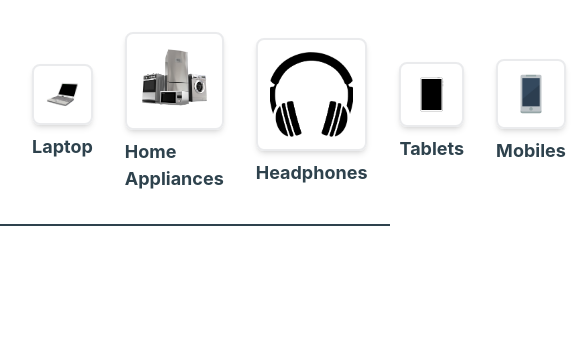
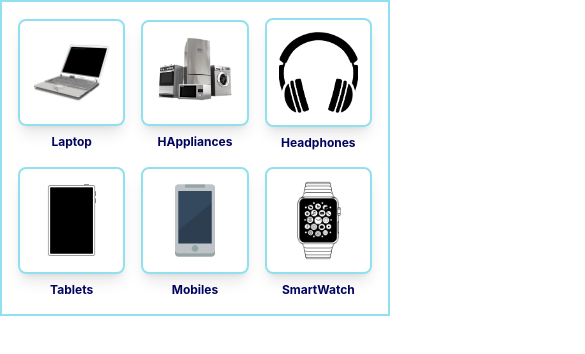
Before and after one commit to akshatlambhate/E-commerce, a React (Create React App) app: page / in a window 390 px wide. Shown: the top 354 px of the page, 585 px wide, since content can reach past the window. Built offline with nearby package versions, Linux system fonts and the light colour scheme.

Commit message:
aj-107, responsiveness added

```diff
--- a/src/App.js
+++ b/src/App.js
@@ -4,7 +4,7 @@ import './index.css'
 
 function App() {
   return (
-    <div className="App" class="border-b-2	border-Charcoal">
+    <div className="App">
       <Categories />
     </div>
   );
--- a/src/components/Categories.jsx
+++ b/src/components/Categories.jsx
@@ -3,11 +3,16 @@ import { dataCat } from '../utils/CategoriesData.jsx'
 const Categories = () => {
   return (
     <>
-    <div className='flex flex-row p-8 gap-8'>
+    <div className='lg:flex lg:flex-row lg:p-8 lg:gap-8 border-2 border-midSkyBlue
+    xs:grid xs:grid-cols-3 xs:grid-auto xs:gap-4 xs:p-4'>
     {dataCat.map((data,i)=>(
-      <div className='flex flex-col justify-center items-center'>
-        <img src={data.img} alt="images" className='w-60 p-3 shadow-md	  h-33 rounded-lg border-2	border-AntiFlashWhite' />
-        <p className='text-Charcoal text-[18px] font-bold hover:underline hover:cursor-pointer mt-2'>{data.tag}</p>
+      <div className='flex flex-col justify-center items-center
+      '>
+        <img src={data.img} alt="images" className='w-60 p-3 shadow-lg h-33 rounded-lg border-2	border-midSkyBlue
+        '
+        />
+        <p className='text-Charcoal text-[18px] text-darkBlue font-bold hover:underline hover:cursor-pointer mt-2
+        xs:text-xs'>{data.tag}</p>
       </div>
     ))}
     </div>
--- a/src/utils/CategoriesData.jsx
+++ b/src/utils/CategoriesData.jsx
@@ -11,7 +11,7 @@ export const dataCat = [
     },
     {
         'img':ha,
-        'tag':'Home Appliances',
+        'tag':'HAppliances',
     },
     {
         'img':headphns,
--- a/tailwind.config.js
+++ b/tailwind.config.js
@@ -11,10 +11,11 @@ module.exports = {
     },
     extend:{
       colors: {
-        'shelduckBlue' : '#98DAD9',
-        'AntiFlashWhite' : '#EAEBED',
-        'AirBlue' : '#5B8291',
-        'Charcoal' : '#2E424D',
+        'lightSkyBlue' : '#CAF0F8',
+        'midSkyBlue' : '#90E0EF',
+        'darkSkyBlue' : '#00B4D8',
+        'blueShade' : '#0077B6',
+        'darkBlue' : '#03045E',
         'white': '#ffffff',
         'black' : '#000000',
       },
```
